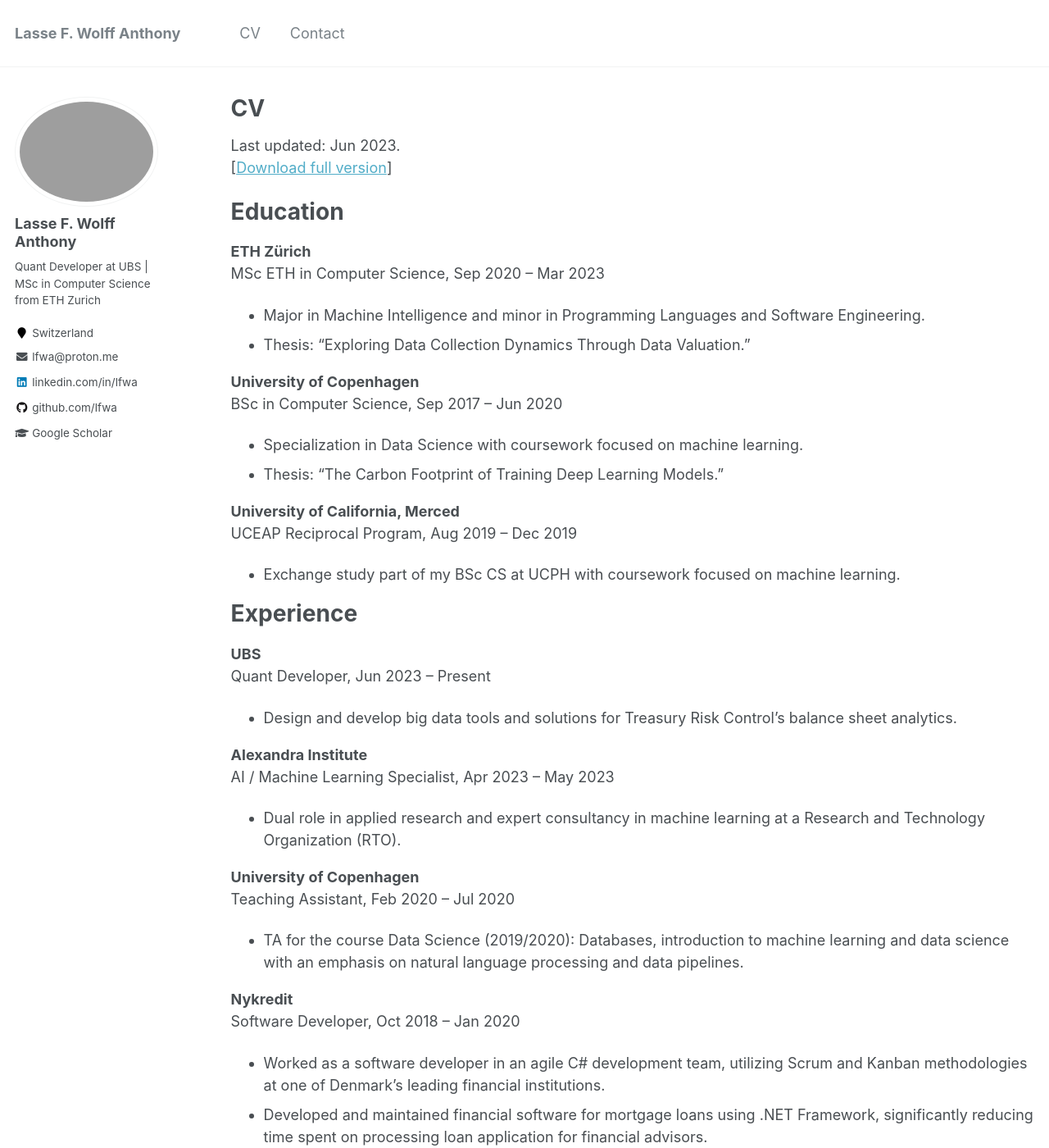
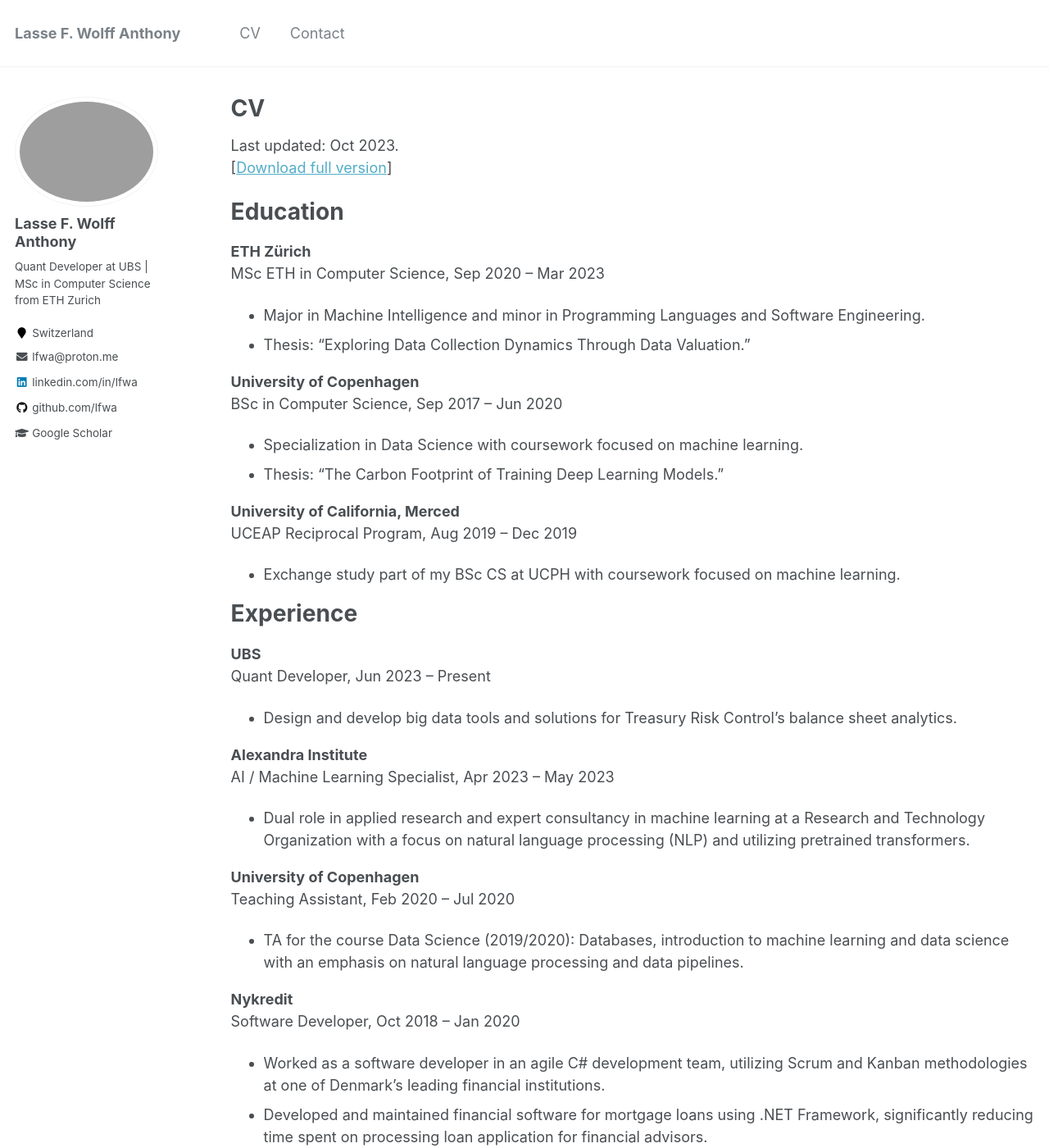
Before and after one commit to lfwa/lfwa.github.io, a Jekyll site: the page built from _pages/cv.md, in a window 1280 px wide and 1400 px high. Shown: the whole window at 82% size. Built offline with Jekyll 4.4.1, drawn with Linux system fonts in a browser that asks for light colours; formulas are drawn with MathJax 3; some of the changed text lies outside the part shown.

Commit message:
Update experience section of CV

```diff
--- a/_pages/cv.md
+++ b/_pages/cv.md
@@ -9,7 +9,7 @@ redirect_from:
 
 {% include base_path %}
 
-Last updated: Jun 2023.\
+Last updated: Oct 2023.\
 [[Download full version](../files/cv.pdf)]
 
 Education
@@ -36,7 +36,7 @@ Quant Developer, Jun 2023 &ndash; Present
 
 **Alexandra Institute**\
 AI / Machine Learning Specialist, Apr 2023 &ndash; May 2023
-* Dual role in applied research and expert consultancy in machine learning at a Research and Technology Organization (RTO).
+* Dual role in applied research and expert consultancy in machine learning at a Research and Technology Organization with a focus on natural language processing (NLP) and utilizing pretrained transformers.
 
 **University of Copenhagen**\
 Teaching Assistant, Feb 2020 &ndash; Jul 2020
```
Also changed, not shown: other parts of _pages/cv.md (+2 -2 lines).
